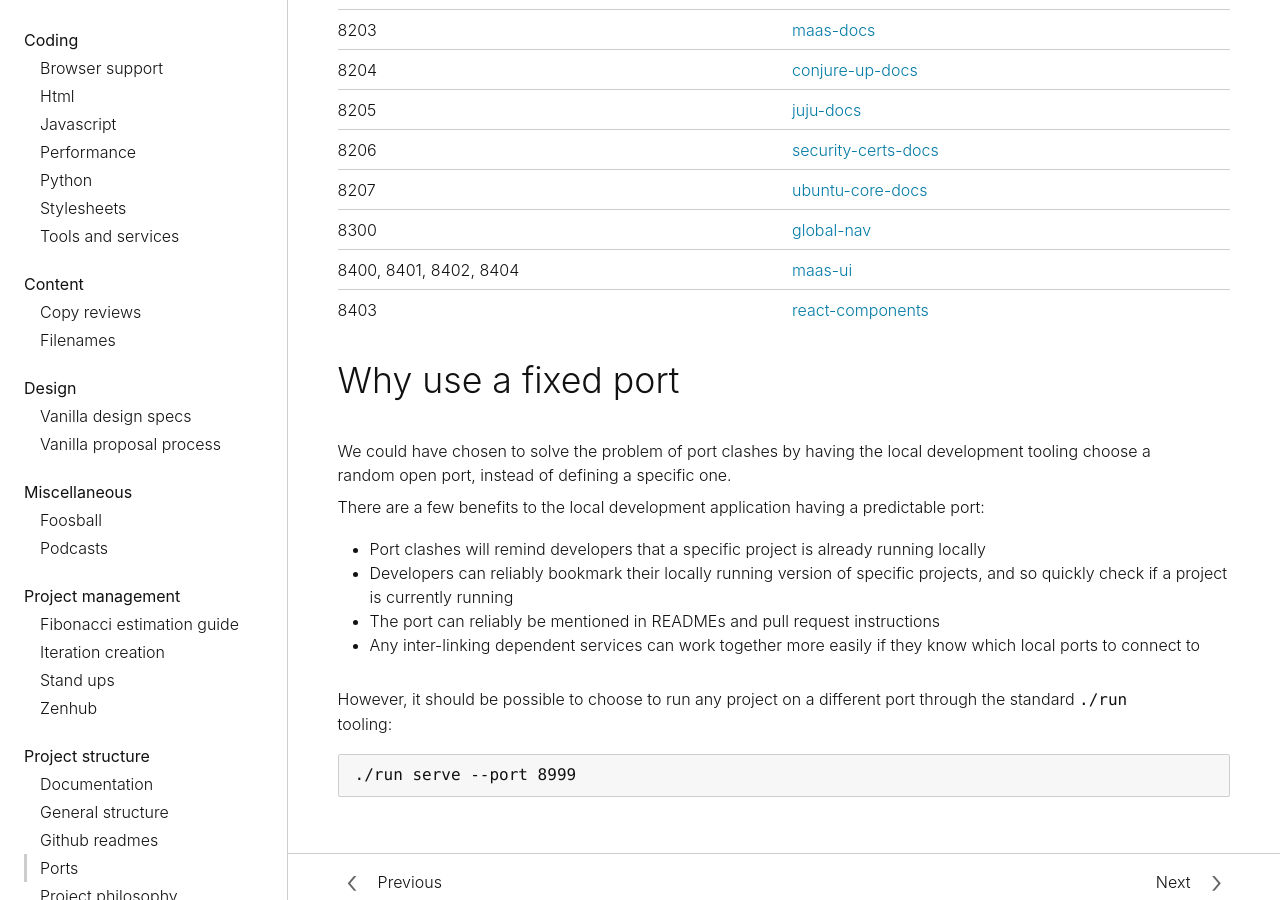
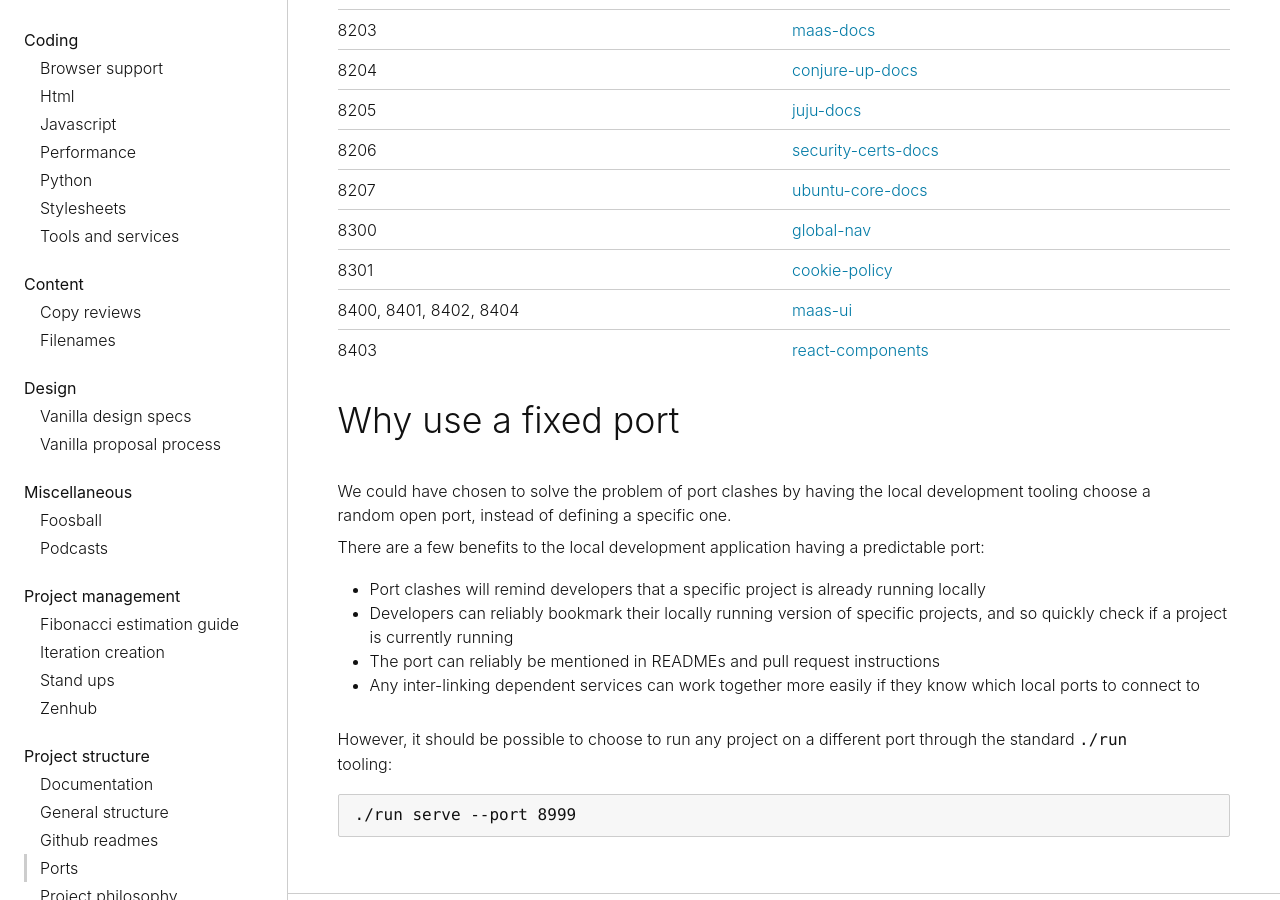
Before and after one commit to canonical-web-and-design/practices, a Jekyll site: the page built from project-structure/ports.md, in a window 1280 px wide and 900 px high, scrolled down 2765 px. Built offline with Jekyll 4.4.1, drawn with Linux system fonts in a browser that asks for light colours; some web fonts are replaced.

Commit message:
Add port for cookie-policy project

```diff
--- a/project-structure/ports.md
+++ b/project-structure/ports.md
@@ -72,6 +72,7 @@
 | 8206                   | [security-certs-docs](https://github.com/CanonicalLtd/security-certs-docs)                           |
 | 8207                   | [ubuntu-core-docs](https://github.com/CanonicalLtd/ubuntu-core-docs)                                 |
 | 8300                   | [global-nav](https://github.com/canonical-web-and-design/global-nav)                                 |
+| 8301                   | [cookie-policy](https://github.com/canonical-web-and-design/cookie-policy)                           |
 | 8400, 8401, 8402, 8404 | [maas-ui](https://github.com/canonical-web-and-design/maas-ui)                                       |
 | 8403                   | [react-components](https://github.com/canonical-web-and-design/react-components)                     |
 
```
